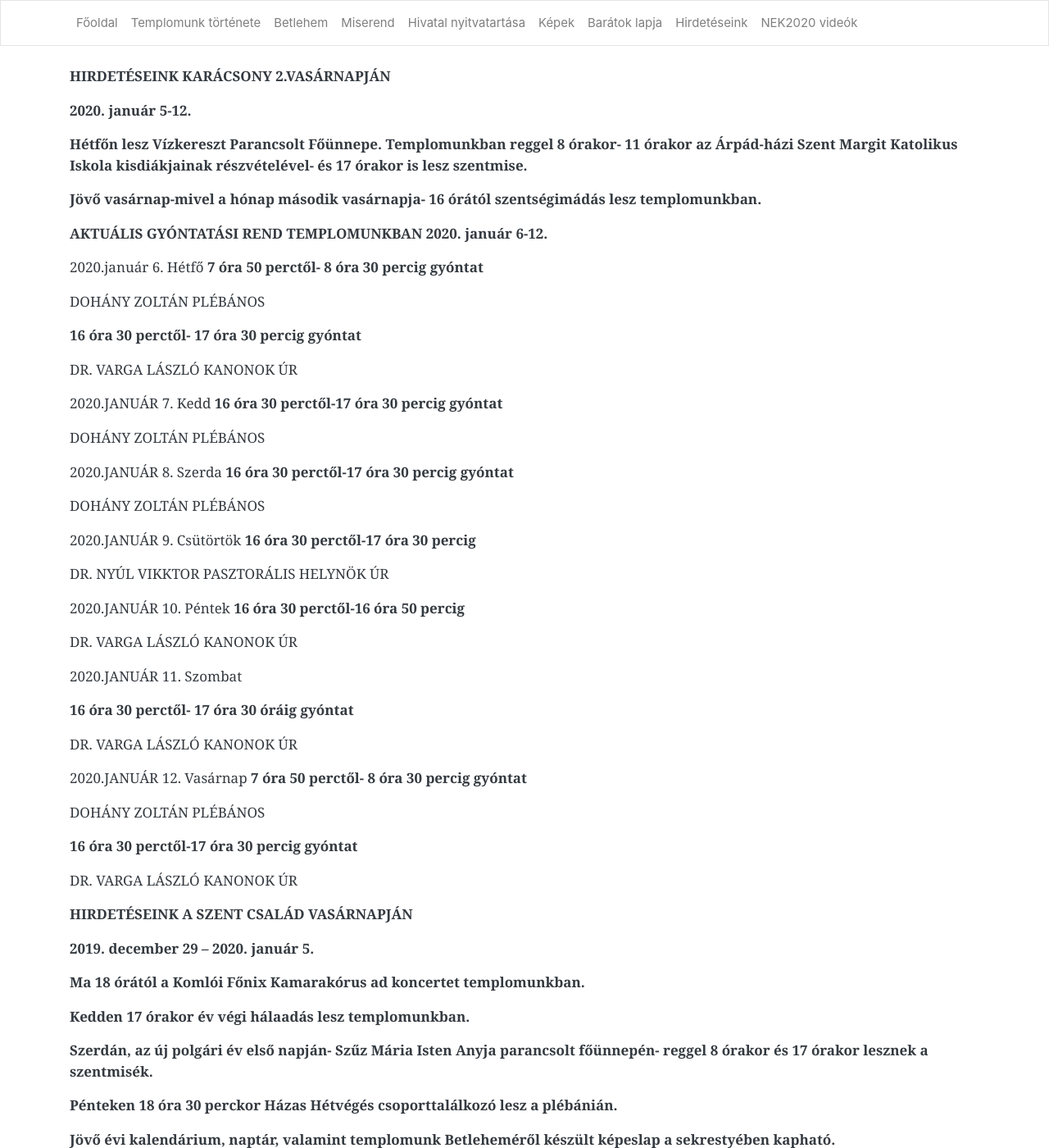
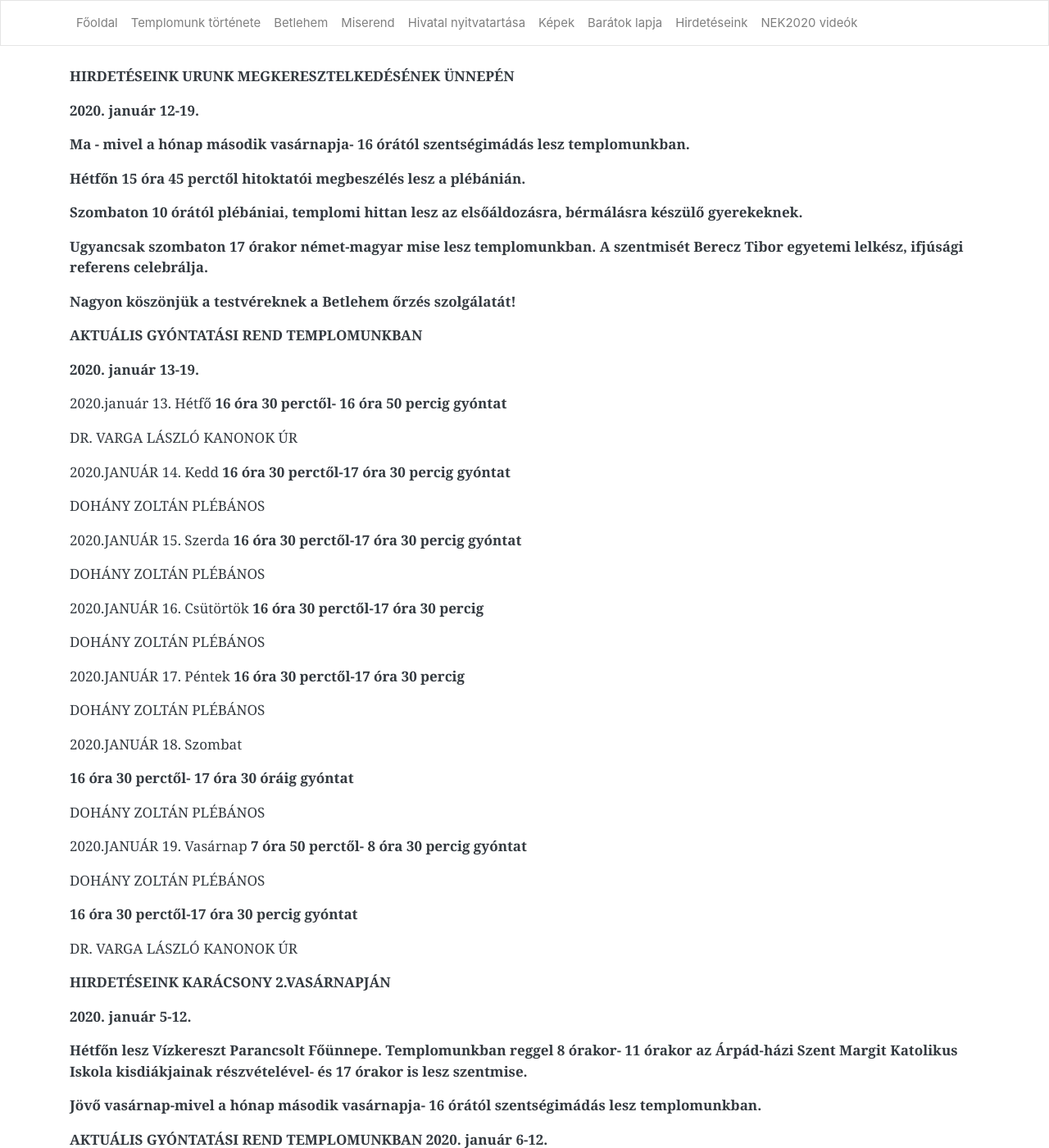
Before and after one commit to pecsi-ferences/pecsi-ferences.github.io, a Jekyll site: the page built from hirdeteseink.md, in a window 1280 px wide and 1400 px high. Shown: the whole window at 82% size. Built offline with Jekyll 4.4.1, drawn with Linux system fonts in a browser that asks for light colours; nearby versions of some CDN libraries.

Commit message:
Update from Forestry.io Zoltán Dohány updated hirdeteseink.md

```diff
--- a/hirdeteseink.md
+++ b/hirdeteseink.md
@@ -3,6 +3,58 @@ layout: default
 title: Hirdetéseink
 
 ---
+**HIRDETÉSEINK URUNK MEGKERESZTELKEDÉSÉNEK ÜNNEPÉN**
+
+**2020. január 12-19.**
+
+**Ma - mivel a hónap második vasárnapja- 16 órától szentségimádás lesz templomunkban.**
+
+**Hétfőn 15 óra 45 perctől hitoktatói megbeszélés lesz a plébánián.**
+
+**Szombaton 10 órától plébániai, templomi hittan lesz az elsőáldozásra, bérmálásra készülő gyerekeknek.**
+
+**Ugyancsak szombaton 17 órakor német-magyar mise lesz templomunkban. A szentmisét Berecz Tibor egyetemi lelkész, ifjúsági referens celebrálja.**
+
+**Nagyon köszönjük a testvéreknek a Betlehem őrzés szolgálatát!**
+
+**AKTUÁLIS GYÓNTATÁSI REND TEMPLOMUNKBAN**
+
+**2020. január 13-19.**
+
+2020\.január 13. Hétfő **16 óra 30 perctől- 16 óra 50 percig gyóntat**
+
+DR. VARGA LÁSZLÓ KANONOK ÚR
+
+2020\.JANUÁR 14. Kedd **16 óra 30 perctől-17 óra 30 percig gyóntat**
+
+DOHÁNY ZOLTÁN PLÉBÁNOS
+
+2020\.JANUÁR 15. Szerda **16 óra 30 perctől-17 óra 30 percig gyóntat**
+
+DOHÁNY ZOLTÁN PLÉBÁNOS
+
+2020\.JANUÁR 16. Csütörtök **16 óra 30 perctől-17 óra 30 percig**
+
+DOHÁNY ZOLTÁN PLÉBÁNOS
+
+2020\.JANUÁR 17. Péntek **16 óra 30 perctől-17 óra 30 percig**
+
+DOHÁNY ZOLTÁN PLÉBÁNOS
+
+2020\.JANUÁR 18. Szombat
+
+**16 óra 30 perctől- 17 óra 30 óráig gyóntat**
+
+DOHÁNY ZOLTÁN PLÉBÁNOS
+
+2020\.JANUÁR 19. Vasárnap **7 óra 50 perctől- 8 óra 30 percig gyóntat**
+
+DOHÁNY ZOLTÁN PLÉBÁNOS
+
+**16 óra 30 perctől-17 óra 30 percig gyóntat**
+
+DR. VARGA LÁSZLÓ KANONOK ÚR
+
 **HIRDETÉSEINK KARÁCSONY 2.VASÁRNAPJÁN**
 
 **2020. január 5-12.**
```
